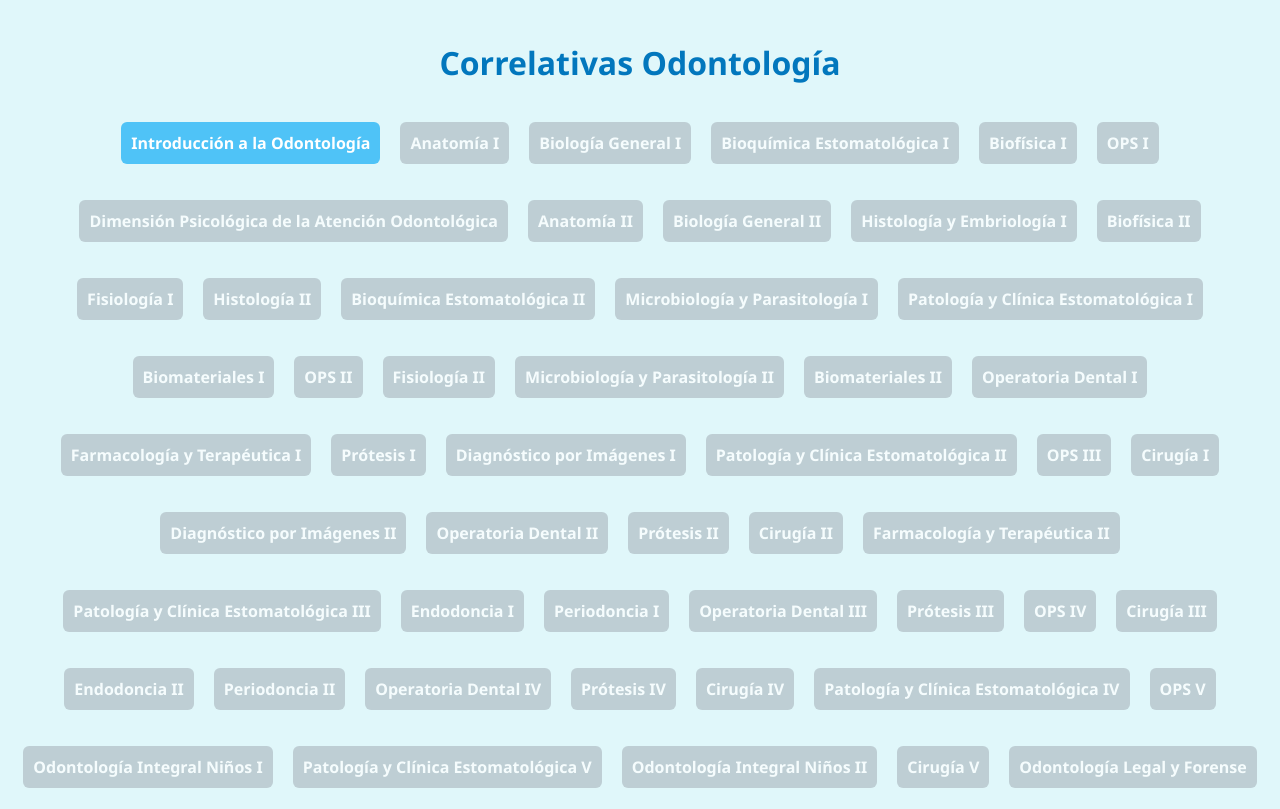
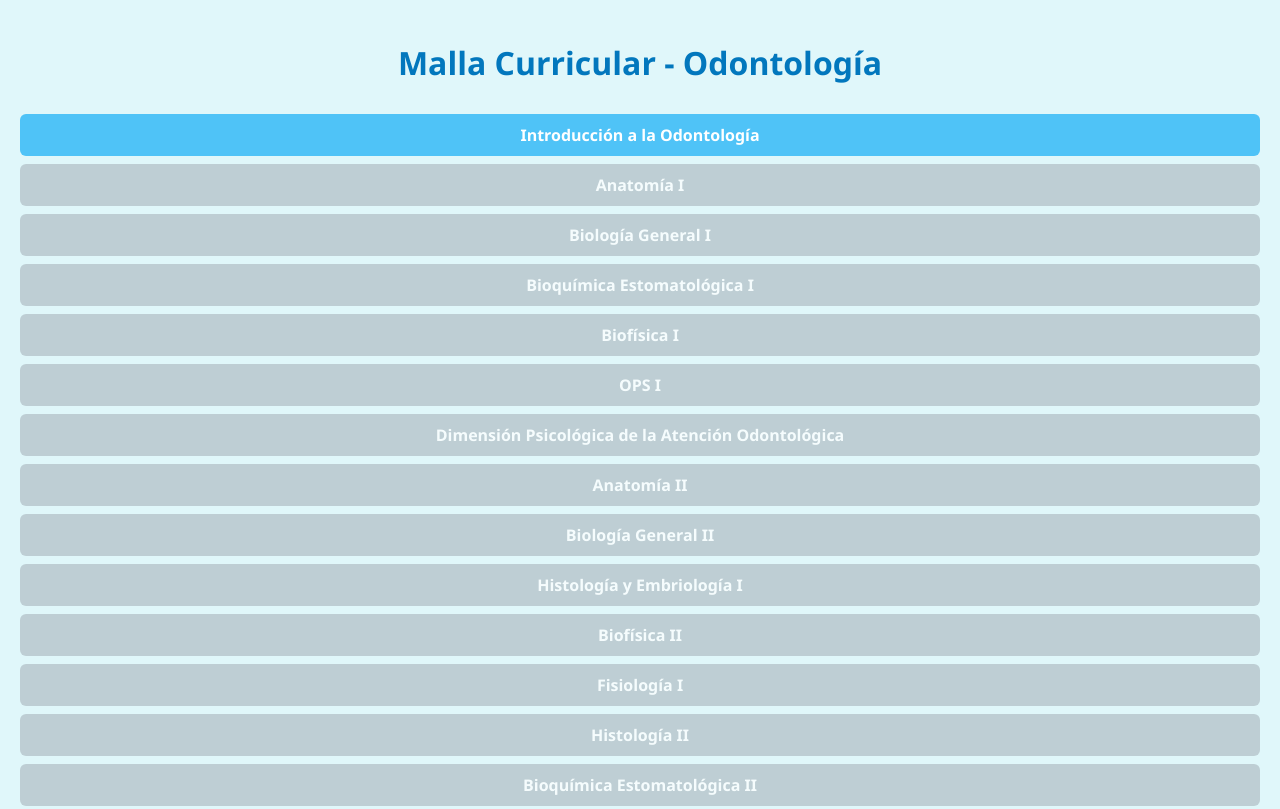
Before and after one commit to MartinaDorado/Plan-de-estudios-Odonto, a plain HTML site: page index.html in a window 1280 px wide. Shown: the top 809 px of the page. Drawn offline with Linux system fonts and the light colour scheme.

Commit message:
Update index.html

```diff
--- a/index.html
+++ b/index.html
@@ -1,16 +1,14 @@
 <!DOCTYPE html>
 <html lang="es">
 <head>
-  <meta charset="UTF-8">
-  <meta name="viewport" content="width=device-width, initial-scale=1">
-  <title>Correlativas Odontología</title>
-  <link rel="stylesheet" href="estilos.css">
+  <meta charset="UTF-8" />
+  <meta name="viewport" content="width=device-width, initial-scale=1.0" />
+  <title>Malla Curricular Odontología</title>
+  <link rel="stylesheet" href="estilos.css" />
 </head>
 <body>
-  <h1>Correlativas Odontología</h1>
-  <div id="malla" class="contenedor-malla">
-    <!-- Las materias se insertan dinámicamente -->
-  </div>
+  <h1>Malla Curricular - Odontología</h1>
+  <div id="malla"></div>
   <script src="script.js"></script>
 </body>
 </html>
```
